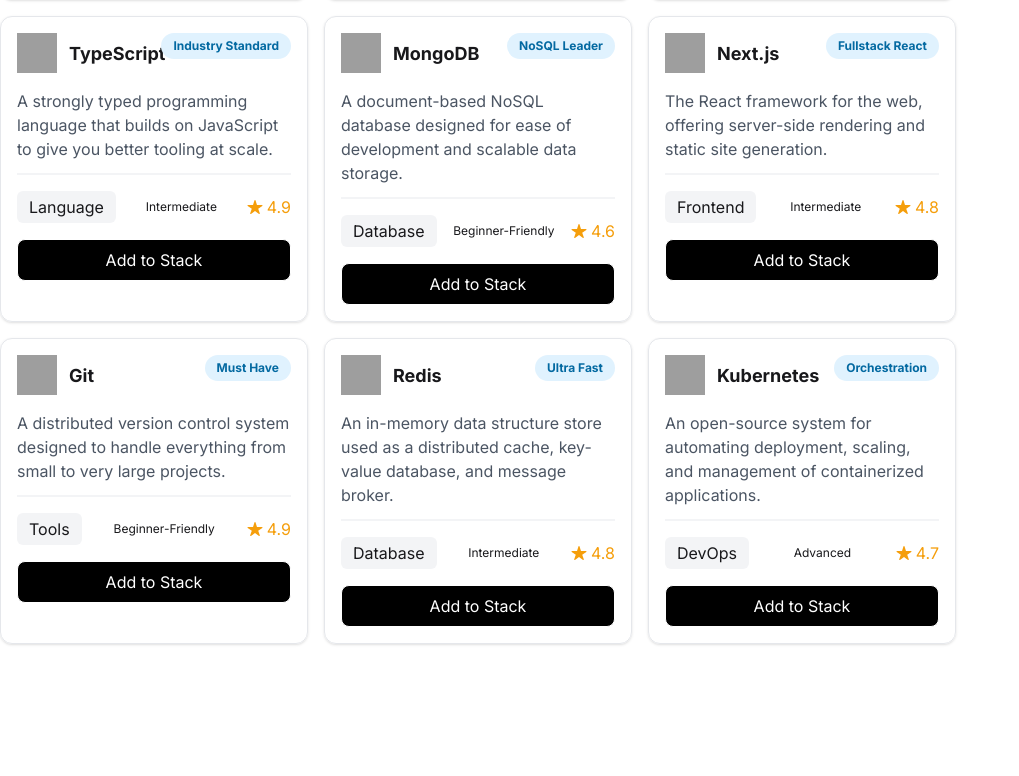
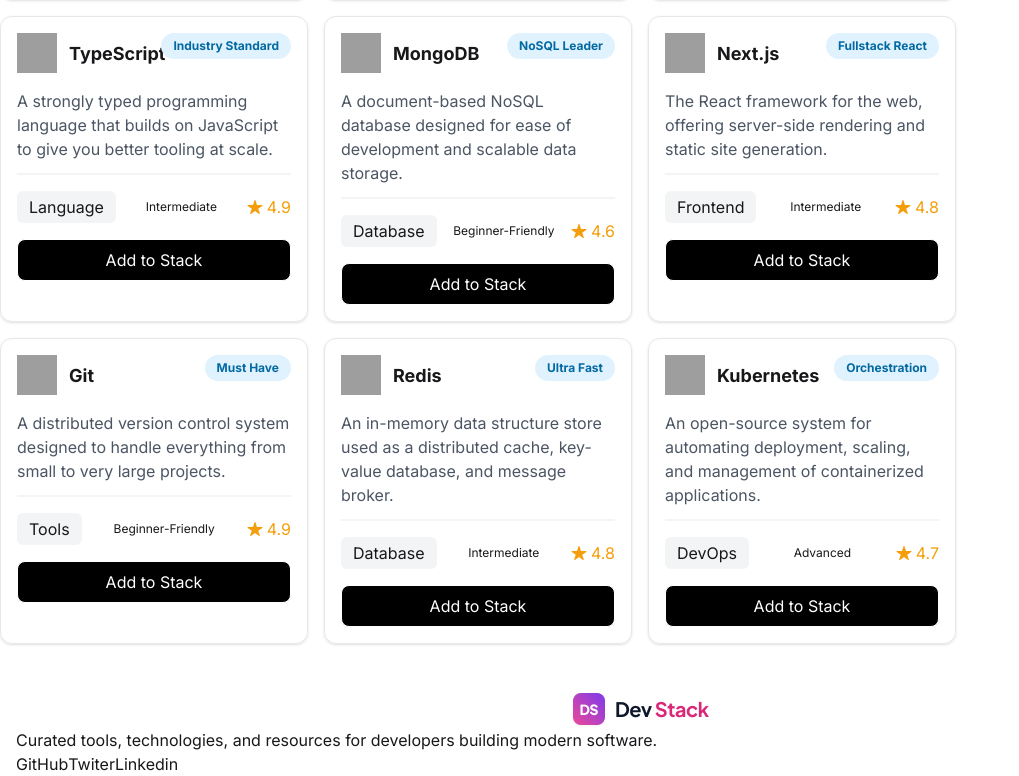
Before and after one commit to Atik-git/dev-stack-project, a React (Vite) app in the folder dev-stack/: page / in a window 1280 px wide. Shown: the part 1344-2120 px from the top of the page, without its empty margins (0-1019 px from the left). Before the commit the page ends 2036 px from the top, so only its background shows below. Built offline with nearby package versions, Linux system fonts and the light colour scheme; grey boxes are pictures that could not be loaded.

Commit message:
some functionalities added in the technologies section and footer section started

```diff
--- a/dev-stack/src/App.tsx
+++ b/dev-stack/src/App.tsx
@@ -3,6 +3,7 @@
 import Nav from "./components/Nav"
 import Technologies from "./components/technologies/Technologies"
 import type { Technology } from "./types";
+import Footer from "./components/Footer";
 
 const techDataPromise = async(): Promise<Technology[]> => {
   const res = await fetch('/data.json');
@@ -20,6 +21,7 @@
        <Suspense>
          <Technologies techDataPromise = {techDataPromise()}></Technologies>
        </Suspense>
+       <Footer></Footer>
       </>
     )
   }
--- /dev/null
+++ b/dev-stack/src/components/Footer.tsx
@@ -0,0 +1,27 @@
+import FooterLogo from "../assets/logo-text.png"
+const Footer = () => {
+    return (
+        <div className="container px-4">
+
+            <div>
+                {/* footer logo */}
+                <div className="flex justify-center">
+                    <img src={FooterLogo} alt="" />
+                </div>
+
+                {/* footer description */}
+                <p>Curated tools, technologies, and resources for developers
+                    building modern software.</p>
+
+                {/* social media links */}
+                <div className="flex">
+                    <span><a href="#">GitHub</a></span>
+                    <span><a href="#">Twiter</a></span>
+                    <span><a href="#">Linkedin</a></span>
+                </div>
+            </div>
+        </div>
+    );
+};
+
+export default Footer;
--- /dev/null
+++ b/dev-stack/src/components/technologies/SelectedTechCard.tsx
@@ -0,0 +1,32 @@
+
+
+import type { Technology } from "../../types";
+import { RxCross2 } from "react-icons/rx";
+
+const SelectedTechCard = ({ technology }: { technology: Technology;  }) => {
+    const { name, category, icon } = technology;
+    return (
+        <div>
+            <div className="flex justify-between items-center border border-gray-300 rounded-xl p-3">
+
+                {/* technology icon, title and category */}
+                <div className="flex items-center gap-2">
+                    <img className="w-10 h-10" src={icon} alt="" />
+
+                    {/* technology name and category */}
+                    <div>
+                        <h3 className="font-bold text-[16px]">{name}</h3>
+                        <p className="text-[10px]">{category}</p>
+                    </div>
+                </div>
+
+                {/* Cross button */}
+                <div className="text-red-500 text-[24px]">
+                    <RxCross2/>
+                </div>
+            </div>
+        </div>
+    );
+};
+
+export default SelectedTechCard;
--- a/dev-stack/src/components/technologies/SelectedTechnologies.tsx
+++ b/dev-stack/src/components/technologies/SelectedTechnologies.tsx
@@ -1,12 +1,33 @@
+import type { Dispatch, SetStateAction } from "react";
+import type { Technology } from "../../types";
+import SelectedTechCard from "./SelectedTechCard";
 
-const SelectedTechnologies = () => {
+const SelectedTechnologies = ({ selectedTechnologies, setSelectedTechnologies }: { selectedTechnologies: Technology[]; setSelectedTechnologies: Dispatch<SetStateAction<Technology[]>>;}) => {
+
+    const handleRemoveAll = () => {
+        setSelectedTechnologies([]);
+    }
     return (
         <div className="border border-gray-200 p-4 rounded-xl shadow-sm space-y-2">
             <h2 className="font-bold text-[18px]">Your Stack</h2>
-            <p className="text-gray-400 text-[12px] md:text-[16px]">No technologies selected yet</p>
-            <div className="flex justify-center items-center border border-dashed rounded-2xl border-gray-300 py-6">
+            <p className="text-gray-400 text-[12px] md:text-[16px]">{ selectedTechnologies.length === 0? 'No technologies selected yet' : `${selectedTechnologies.length} Technology Selected`}</p>
+
+            <div className= {`${selectedTechnologies.length !== 0 ? "hidden" : "block"}`}>
+                {
+                    selectedTechnologies.length === 0 &&  <div className="flex justify-center items-center border border-dashed rounded-2xl border-gray-300 py-6">
                 <p className="text-gray-300">your stack is empty</p>
             </div>
+                }
+            </div>
+           <div className= {`space-y-4 ${selectedTechnologies.length === 0 ? "hidden" : "block"}`}>
+            {
+                 selectedTechnologies.length !== 0 && selectedTechnologies.map((technology, i) =>  <SelectedTechCard key={i} technology = {technology}></SelectedTechCard>)
+            }
+           </div>
+
+           {
+            selectedTechnologies.length !== 0 && <button onClick={handleRemoveAll} className="w-full py-2 border border-[#ed8c85] rounded-lg text-[#d82c20] mt-6">Remove All</button>
+           }
         </div>
     );
 };
--- a/dev-stack/src/components/technologies/Technologies.tsx
+++ b/dev-stack/src/components/technologies/Technologies.tsx
@@ -4,6 +4,7 @@
 import SelectedTechnologies from "./SelectedTechnologies";
 
 const Technologies = ({ techDataPromise }: TechnologyProps) => {
+
 
     const [selectedTechnologies, setSelectedTechnologies] = useState<Technology[]>([])
     const technologies = use(techDataPromise);
@@ -19,11 +20,13 @@
             <div className="grid lg:grid-cols-4 gap-4">
                 <div className="grid lg:grid-cols-3 gap-4 lg:col-span-3">
                     {
-                        technologies.map((technology, i) => <TechnologyCard key={i} technology={technology} selectedTechnologies = {selectedTechnologies} setSelectedTechnologies = {setSelectedTechnologies}></TechnologyCard>)
+                        technologies.map((technology, i) => <TechnologyCard key={i} technology={technology} selectedTechnologies = {selectedTechnologies} setSelectedTechnologies = {setSelectedTechnologies}
+                        ></TechnologyCard>)
                     }
                 </div>
                 <div>
-                    <SelectedTechnologies></SelectedTechnologies>
+                    <SelectedTechnologies selectedTechnologies = {selectedTechnologies} setSelectedTechnologies = {setSelectedTechnologies}
+                     ></SelectedTechnologies>
                 </div>
             </div>
         </div>
--- a/dev-stack/src/components/technologies/TechnologyCard.tsx
+++ b/dev-stack/src/components/technologies/TechnologyCard.tsx
@@ -1,11 +1,21 @@
-import type { Dispatch, SetStateAction } from "react";
+import { useState, type Dispatch, type SetStateAction } from "react";
 import type { Technology } from "../../types";
 import { IoStar } from "react-icons/io5";
-const TechnologyCard = ({ technology, selectedTechnologies, setSelectedTechnologies }: { technology: Technology; selectedTechnologies: Technology[], setSelectedTechnologies: Dispatch<SetStateAction<Technology[]>> }) => {
-    console.log(selectedTechnologies, setSelectedTechnologies)
+
+const TechnologyCard = ({ technology, selectedTechnologies, setSelectedTechnologies  }: { technology: Technology; selectedTechnologies: Technology[]; setSelectedTechnologies: Dispatch<SetStateAction<Technology[]>>; }) => {
+
     const { name, category, description, icon, rating, difficulty, badge } = technology;
+
+    // state for add to stack button to know if it is clicked
+    const [isAdded , setIsAdded] = useState<boolean>(false)
+
+    // handler function for Add to stack button
+    const handleAddedStack = (technology: Technology) => {
+        setSelectedTechnologies([...selectedTechnologies, technology])
+        setIsAdded(true);
+    }
     return (
-        <div className="border border-gray-200 relative p-4 space-y-4 rounded-xl shadow-sm">
+        <div className={isAdded? `border-2 border-[#983f62] relative p-4 space-y-4 rounded-xl shadow-sm` :`border border-gray-200 relative p-4 space-y-4 rounded-xl shadow-sm`}>
             {/* badge */}
             <span className="absolute top-4 right-4 font-bold px-3 py-1 rounded-2xl text-[12px] text-[#0369A1] bg-[#E0F2FE]">{badge}</span>
 
@@ -31,7 +41,7 @@
             </div>
 
             {/* Add to stack button */}
-            <button className="border w-full rounded-lg py-2 text-white  bg-black">Add to Stack</button>
+            <button disabled = {isAdded} onClick={() => handleAddedStack(technology)} className={isAdded ? ` w-full rounded-lg py-2 text-[#983f62]  bg-[#FCF2F6] font-bold cursor-not-allowed` :`border w-full rounded-lg py-2 text-white  bg-black`}> {isAdded ? `Added to Stack`: `Add to Stack` }</button>
 
         </div>
     );
```
